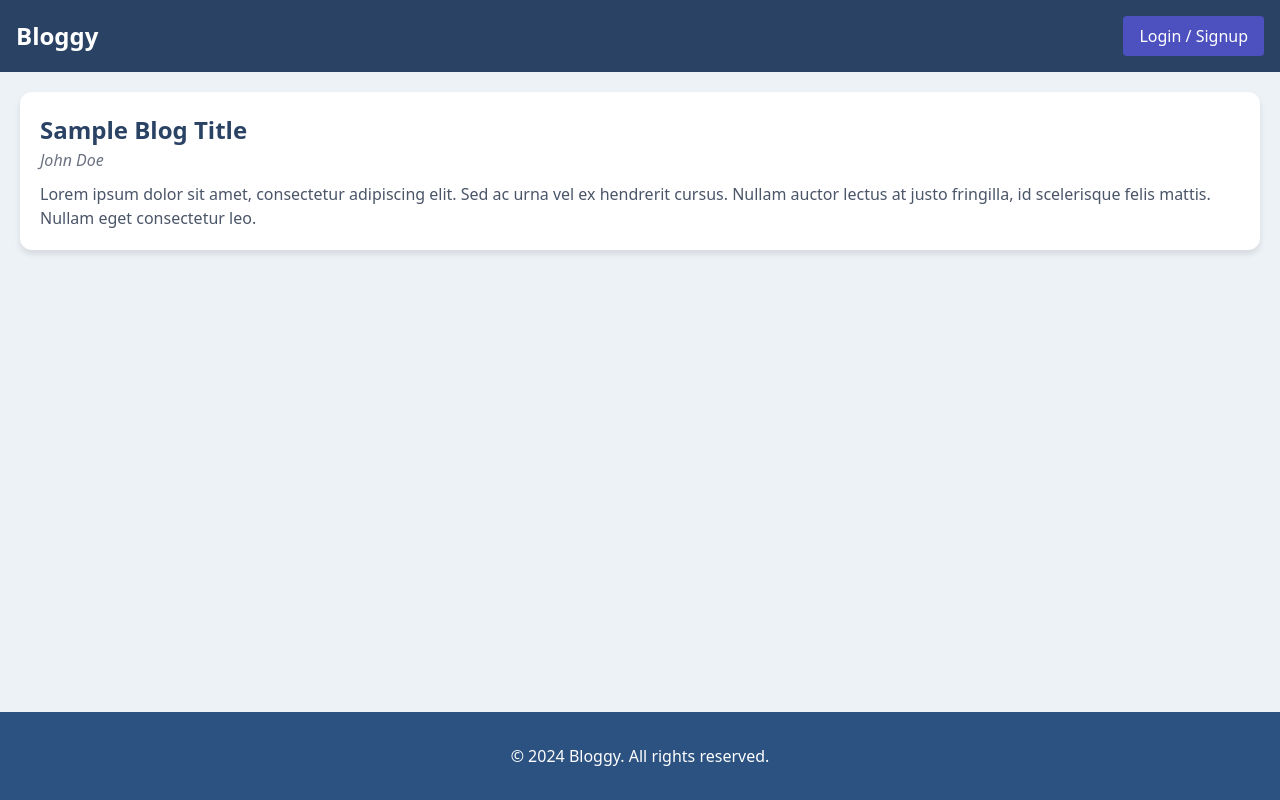
After one commit to surdebmalya/blogging-site, a Flask app: page /blog in a window 1280 px wide. The commit adds this page. Run offline with Flask 3, Linux system fonts and the light colour scheme.

Commit message:
blog post style updated

```diff
--- a/main.py
+++ b/main.py
@@ -38,6 +38,10 @@ this function is for creating a new post for a logged in user
 def create():
     return jsonify(createPost())
 
+@app.route('/blog')
+def blog():
+    return render_template('blog.html')
+
 
 if __name__ == '__main__':
     with app.app_context():
--- a/static/home.css
+++ b/static/home.css
@@ -1,7 +1,34 @@
 /* Custom styles */
 body {
+    display: flex;
+    flex-direction: column;
+    min-height: 100vh;
     background-color: #edf2f7;
     font-family: 'Poppins', sans-serif;
+}
+
+.blog-card {
+    background-color: #ffffff;
+    border-radius: 12px;
+    box-shadow: 0 4px 6px rgba(0, 0, 0, 0.1);
+    margin: 20px;
+    padding: 20px;
+}
+
+.blog-title {
+    font-size: 24px;
+    font-weight: bold;
+    color: #2a4365;
+}
+
+.blog-author {
+    font-style: italic;
+    color: #6b7280;
+}
+
+.blog-body {
+    margin-top: 10px;
+    color: #4a5568;
 }
 
 .navbar {
@@ -50,6 +77,8 @@ body {
 
 /* Footer styles */
 footer {
+    text-align: center;
+    margin-top: auto;
     background-color: #2c5282;
     color: #ffffff;
     padding: 2rem 0;
--- /dev/null
+++ b/templates/blog.html
@@ -0,0 +1,36 @@
+<!DOCTYPE html>
+<html lang="en">
+
+<head>
+    <meta charset="UTF-8">
+    <meta name="viewport" content="width=device-width, initial-scale=1.0">
+    <link rel="icon" href="/static/blog.ico" type="image/x-icon">
+    <link rel="stylesheet" href="/static/home.css">
+    <link rel="stylesheet" href="https://cdn.jsdelivr.net/npm/tailwindcss@2.2.19/dist/tailwind.min.css">
+    <title>Bloggy - Read Blog</title>
+</head>
+
+<body>
+    <nav class="navbar p-4 flex justify-between items-center">
+        <div class="text-white text-2xl font-bold">Bloggy</div>
+        <a href="/login"><button class="text-white px-4 py-2 rounded">Login / Signup</button></a>
+        <!-- <button class="text-white px-4 py-2 rounded logout">Logout</button> -->
+    </nav>
+
+    <div class="blog-card">
+        <h2 class="blog-title">Sample Blog Title</h2>
+        <p class="blog-author">John Doe</p>
+        <p class="blog-body">
+            Lorem ipsum dolor sit amet, consectetur adipiscing elit. Sed ac urna vel ex hendrerit cursus.
+            Nullam auctor lectus at justo fringilla, id scelerisque felis mattis. Nullam eget consectetur leo.
+        </p>
+    </div>
+
+    <!-- Footer -->
+    <footer>
+        <p>&copy; 2024 Bloggy. All rights reserved.</p>
+    </footer>
+
+</body>
+
+</html>
```
Also changed, not shown: instance/blog_management.db.
